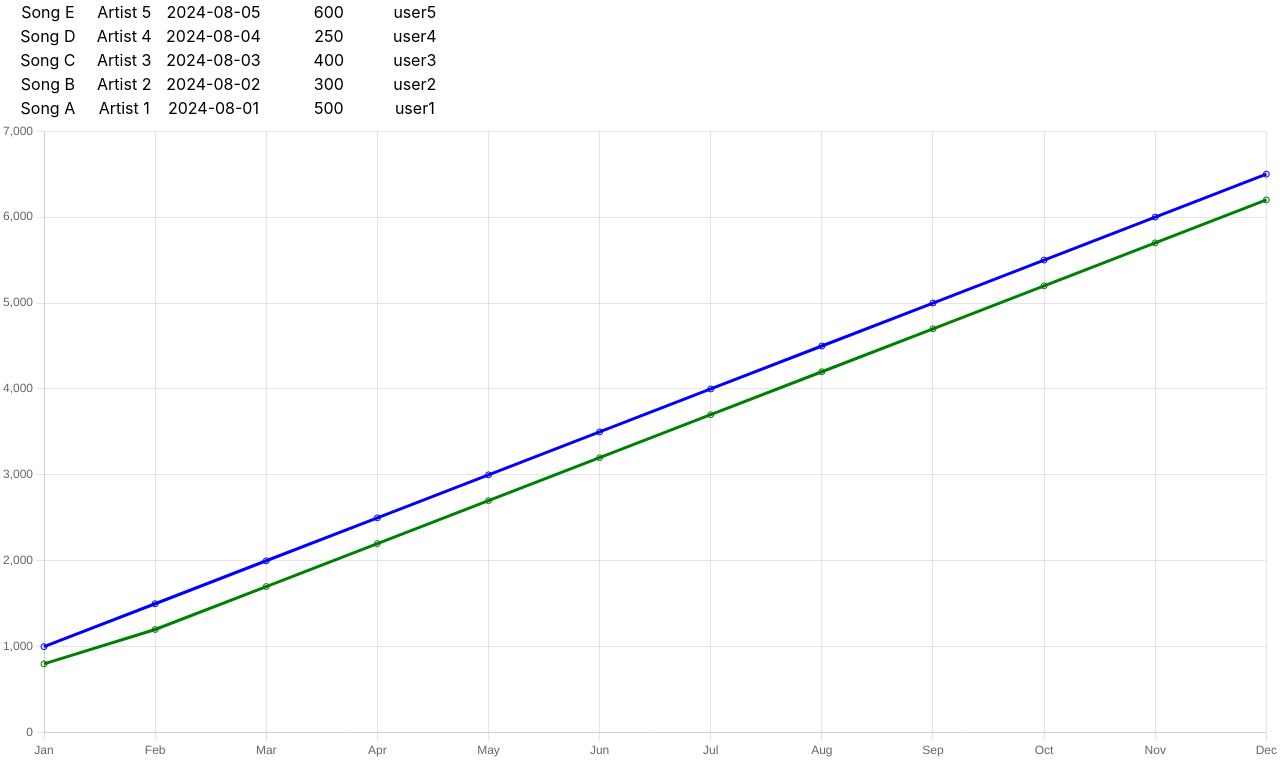
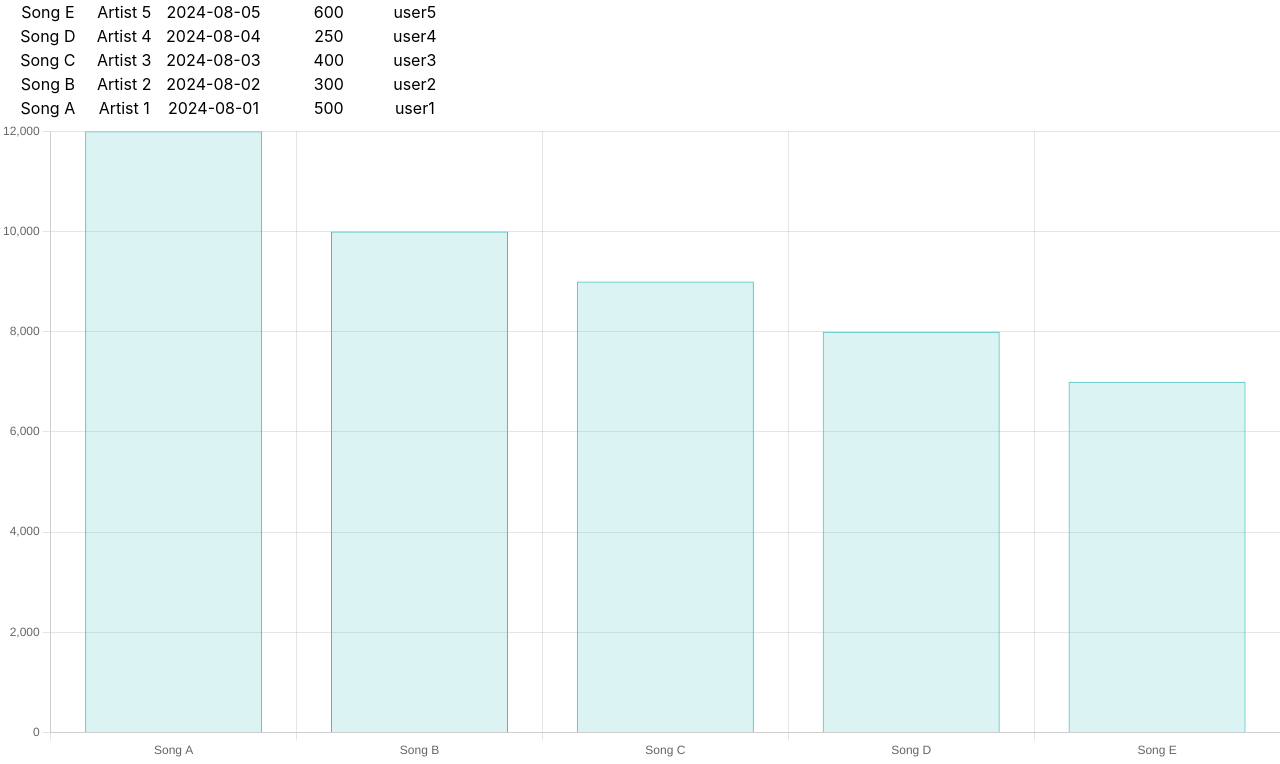
Before and after one commit to ethphan/streamify, a React (Create React App) app: page / in a window 1280 px wide. Shown: the part 443-1207 px from the top of the page. Built offline with nearby package versions, Linux system fonts and the light colour scheme.

Commit message:
add Top5StreamedSongs

```diff
--- a/src/App.jsx
+++ b/src/App.jsx
@@ -4,6 +4,7 @@ import { metricsData } from "./data";
 import KeyMetrics from "./components/KeyMetrics";
 import UserGrowthChart from "./components/UserGrowthChart";
 import DataTable from "./components/DataTable";
+import Top5StreamedSongs from "./components/Top5StreamedSongs";
 
 function App() {
   const [metrics, setMetrics] = useState({});
@@ -16,6 +17,7 @@ function App() {
     <div className="App">
       <KeyMetrics metrics={metrics} />
       <DataTable />
+      <Top5StreamedSongs />
       <UserGrowthChart />
     </div>
   );
--- /dev/null
+++ b/src/components/Top5StreamedSongs.jsx
@@ -0,0 +1,34 @@
+import React from "react";
+import { Bar } from "react-chartjs-2";
+import {
+  Chart as ChartJS,
+  BarElement,
+  CategoryScale,
+  LinearScale,
+} from "chart.js";
+
+ChartJS.register(BarElement, CategoryScale, LinearScale);
+
+const top5StreamedSongsData = {
+  songs: ["Song A", "Song B", "Song C", "Song D", "Song E"],
+  streamCounts: [12000, 10000, 9000, 8000, 7000],
+};
+
+const Top5StreamedSongs = () => {
+  const chartData = {
+    labels: top5StreamedSongsData.songs,
+    datasets: [
+      {
+        label: "Stream Count",
+        data: top5StreamedSongsData.streamCounts,
+        backgroundColor: "rgba(75, 192, 192, 0.2)",
+        borderColor: "rgba(75, 192, 192, 1)",
+        borderWidth: 1,
+      },
+    ],
+  };
+
+  return <Bar data={chartData} />;
+};
+
+export default Top5StreamedSongs;
```
